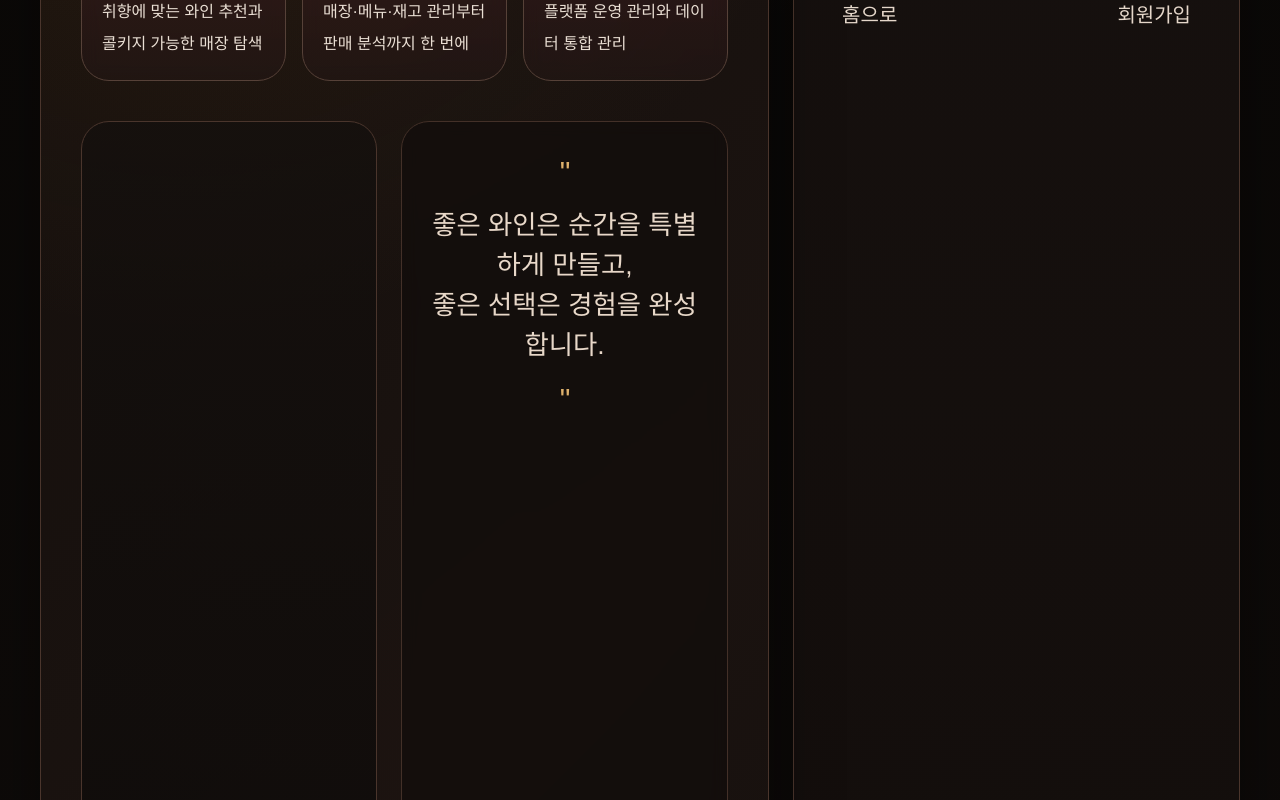
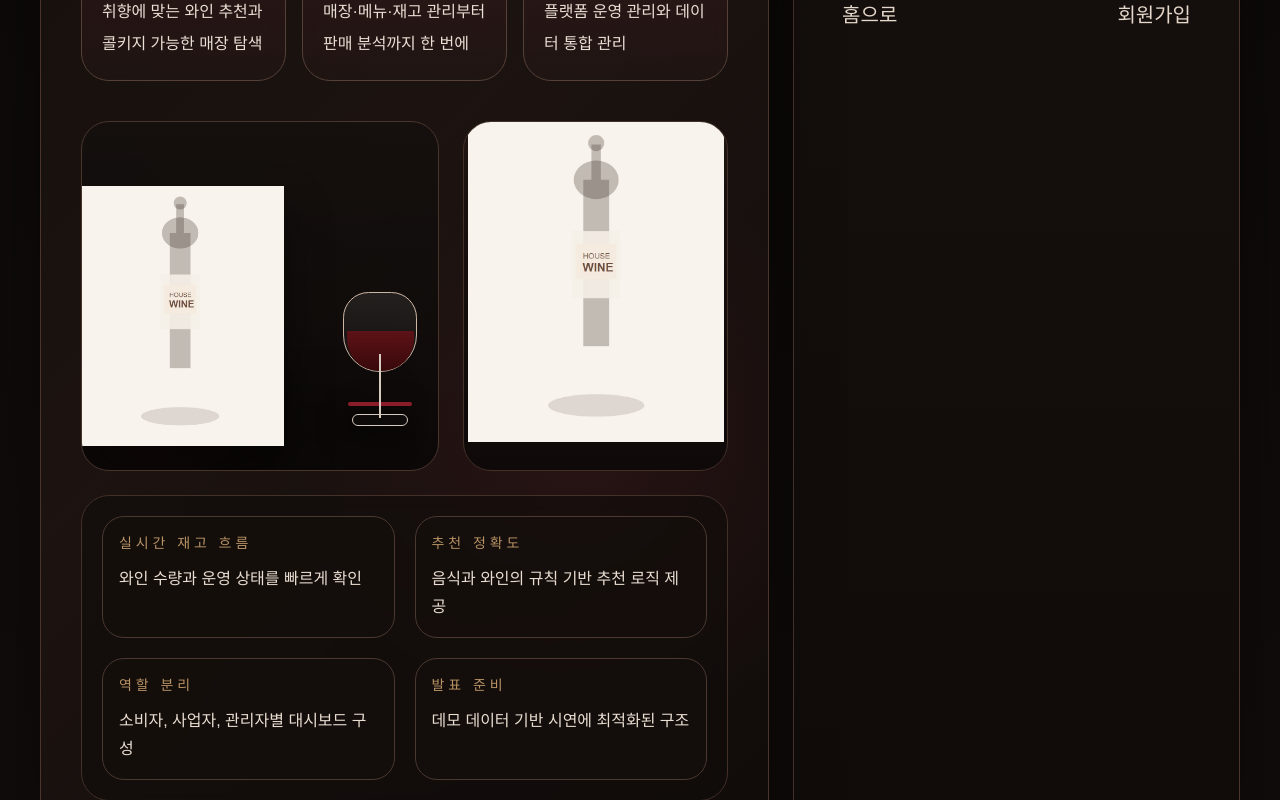
Before and after one commit to ksh284202/wine-platform, a Next.js app: page /login in a window 1280 px wide. Shown: the part 760-1560 px from the top of the page. Built offline with nearby package versions, Linux system fonts and the light colour scheme; no server answers.

Commit message:
Remove broken login text blocks

```diff
--- a/app/login/page.js
+++ b/app/login/page.js
@@ -173,14 +173,13 @@ export default function LoginPage() {
               </div>
 
               <div className="mt-10 grid gap-6">
-                <div className="grid gap-6 lg:grid-cols-[0.95fr_1.05fr]">
+                <div className="grid gap-6 lg:grid-cols-[1.15fr_0.85fr]">
                   <div className="relative overflow-hidden rounded-[28px] border border-[#4a352c] bg-[linear-gradient(180deg,rgba(19,15,13,0.72),rgba(10,8,7,0.88))] p-6">
                     <div className="absolute bottom-6 left-4 h-28 w-28 rounded-full bg-[#4e1019]/35 blur-2xl" />
                     <div className="absolute bottom-10 left-14 right-14 h-7 rounded-full bg-black/35 blur-xl" />
 
-                    <div className="flex min-h-[300px] flex-col gap-6 xl:flex-row xl:items-end">
-                      <div className="flex items-end gap-4 sm:gap-6">
-                        <div className="w-36 shrink-0 sm:w-44">
+                    <div className="flex min-h-[300px] items-end justify-center gap-4 sm:gap-8">
+                      <div className="w-40 shrink-0 sm:w-52">
                           <img
                             src="/images/wines/default-wine.jpg"
                             alt="와인 병"
@@ -188,7 +187,7 @@ export default function LoginPage() {
                           />
                       </div>
 
-                        <div className="relative hidden h-52 w-28 shrink-0 items-end justify-center sm:flex">
+                      <div className="relative hidden h-56 w-32 shrink-0 items-end justify-center sm:flex">
                         <div className="absolute bottom-0 h-10 w-20 rounded-full bg-black/30 blur-md" />
                         <div className="relative flex h-full w-full items-end justify-center">
                           <div className="absolute bottom-10 h-1 w-16 rounded-full bg-[#8b1d2a]" />
@@ -199,34 +198,20 @@ export default function LoginPage() {
                         </div>
                       </div>
                     </div>
+                  </div>
 
-                      <div className="min-w-0 xl:pb-3">
-                        <p className="text-sm uppercase tracking-[0.28em] text-[#b89365]">
-                          Signature Mood
-                        </p>
-                        <h3 className="mt-4 text-2xl font-semibold tracking-[-0.04em] text-[#f4e7d8] sm:text-3xl">
-                          WineOps AI
-                        </h3>
-                        <p className="mt-4 text-base leading-8 text-[#d9c9bc]">
-                          프리미엄 와인 운영과 추천 경험을 한 화면에서 자연스럽게
-                          보여주는 서비스 인트로 영역입니다.
-                        </p>
+                  <div className="overflow-hidden rounded-[28px] border border-[#433028] bg-[linear-gradient(180deg,rgba(37,24,20,0.92),rgba(14,10,9,0.96))] p-0 backdrop-blur">
+                    <div className="relative flex min-h-[300px] items-center justify-center overflow-hidden">
+                      <div className="absolute inset-0 bg-[radial-gradient(circle_at_top,rgba(129,48,58,0.22),transparent_28%),radial-gradient(circle_at_bottom,rgba(215,160,85,0.10),transparent_24%)]" />
+                      <div className="absolute bottom-6 left-1/2 h-8 w-40 -translate-x-1/2 rounded-full bg-black/30 blur-xl" />
+                      <div className="w-52 sm:w-64">
+                        <img
+                          src="/images/wines/default-wine.jpg"
+                          alt="와인 비주얼"
+                          className="h-auto w-full object-contain drop-shadow-[0_30px_30px_rgba(0,0,0,0.4)]"
+                        />
                       </div>
                     </div>
-                  </div>
-
-                  <div className="rounded-[28px] border border-[#433028] bg-[rgba(17,13,12,0.66)] p-6 backdrop-blur">
-                    <p className="text-center text-3xl leading-[1.7] tracking-[-0.04em] text-[#ddb06c]">
-                      "
-                    </p>
-                    <p className="mt-2 text-center text-xl leading-9 text-[#e8d8c9] sm:text-[1.65rem] sm:leading-[2.5rem]">
-                      좋은 와인은 순간을 특별하게 만들고,
-                      <br />
-                      좋은 선택은 경험을 완성합니다.
-                    </p>
-                    <p className="mt-2 text-center text-3xl leading-[1.7] tracking-[-0.04em] text-[#ddb06c]">
-                      "
-                    </p>
                   </div>
                 </div>
 
```
Lines whose indentation alone changed are shown as unchanged.
